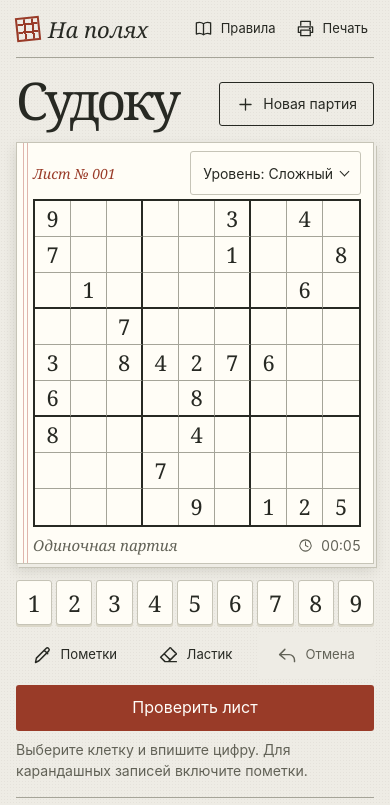
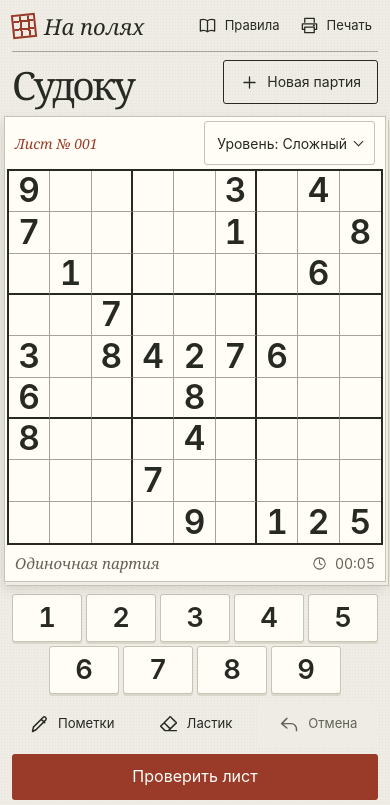
Before and after one commit to ghohgujn/sudoku-na-polyah, a plain HTML site: page index.html in a window 390 px wide. Shown: the top 805 px of the page. Drawn offline with Linux system fonts and the light colour scheme.

Commit message:
Увеличить поле, цифры и пометки на мобильных экранах

```diff
--- a/index.html
+++ b/index.html
@@ -103,31 +103,49 @@ dialog .primary{width:100%;margin-top:12px}
 #prints{display:none}
 @media(min-width:1200px){.desk{grid-template-columns:565px 310px;justify-content:space-between;gap:44px}
 }
-@media(max-width:720px){.wrap{padding-inline:16px;max-width:570px}
-.mast{height:58px}
-.brand{font-size:22px}
+@media screen and (max-width:720px), screen and (max-width:900px) and (orientation:portrait){
+.wrap{padding-inline:12px;max-width:590px}
+.mast{height:52px}
+.brand{font-size:22px;white-space:nowrap}
 .nav{gap:8px}
 .nav .utility{font-size:13px}
-.intro{padding:16px 0 12px}
-.intro h1{font-size:52px}
-.new{font-size:14px}
-.desk{display:flex;flex-direction:column;gap:16px;padding:4px 0 20px}
+.intro{padding:8px 0}
+.intro h1{font-size:clamp(36px,10vw,44px);white-space:nowrap}
+.new{font-size:14px;white-space:nowrap}
+.desk{display:flex;flex-direction:column;gap:12px;padding:4px 0 20px}
 .sheet,.side{width:100%}
-.sheet{padding:12px 12px 8px 16px}
-.sheet:before{left:6px}
-.cell{font-size:clamp(20px,5.6vw,32px)}
-.notes{inset:1px;font-size:clamp(7px,1.9vw,10px)}
+.sheet{width:calc(100% + 16px);margin-inline:-8px;padding:8px 2px}
+.sheet:before{display:none}
+.byline,.sheetfoot{padding-inline:8px}
 .byline{margin-bottom:8px;font-size:14px}
 .side{display:flex;flex-direction:column;padding:0}
 .info{display:none}
 .pad{order:-1;grid-template-columns:repeat(9,minmax(0,1fr));gap:4px}
-.pad button{height:45px;font-size:23px}
+.pad button{height:48px}
 .tools{margin:8px 0 0}
 .tool{flex-direction:row;gap:8px;min-height:44px}
 .check{margin-top:8px}
 .modeinfo{margin-top:16px}
 .sheetfoot{margin-top:8px}
 .foot{gap:16px;flex-wrap:wrap}
+}
+@media screen and (max-width:900px){
+#board{container-type:inline-size}
+#board .cell,.pad button{font-family:var(--body);font-style:normal;font-weight:600;font-variant-numeric:lining-nums tabular-nums;line-height:1}
+#board .cell{font-size:clamp(26px,7.8vw,44px);font-size:clamp(24px,9cqi,48px)}
+#board .cell.entered{font-style:normal;color:var(--pencil)}
+#board .cell.partner{color:var(--green)}
+#board .notes{inset:1px;font-size:clamp(10px,2.9vw,16px);font-size:clamp(10px,3.4cqi,17px);font-weight:600;color:var(--ink)}
+.pad button{font-size:clamp(25px,7vw,32px)}
+}
+@media screen and (max-width:455px){
+.pad{grid-template-columns:repeat(10,minmax(0,1fr))}
+.pad button{grid-column:span 2}
+.pad button:nth-child(6){grid-column:2/span 2}
+}
+@media screen and (max-width:360px){
+.brand{font-size:20px}
+.nav .utility{gap:4px;padding-inline:4px}
 }
 @media print{@page{size:A4 portrait;margin:18mm}
 body{background:var(--white)}
```
